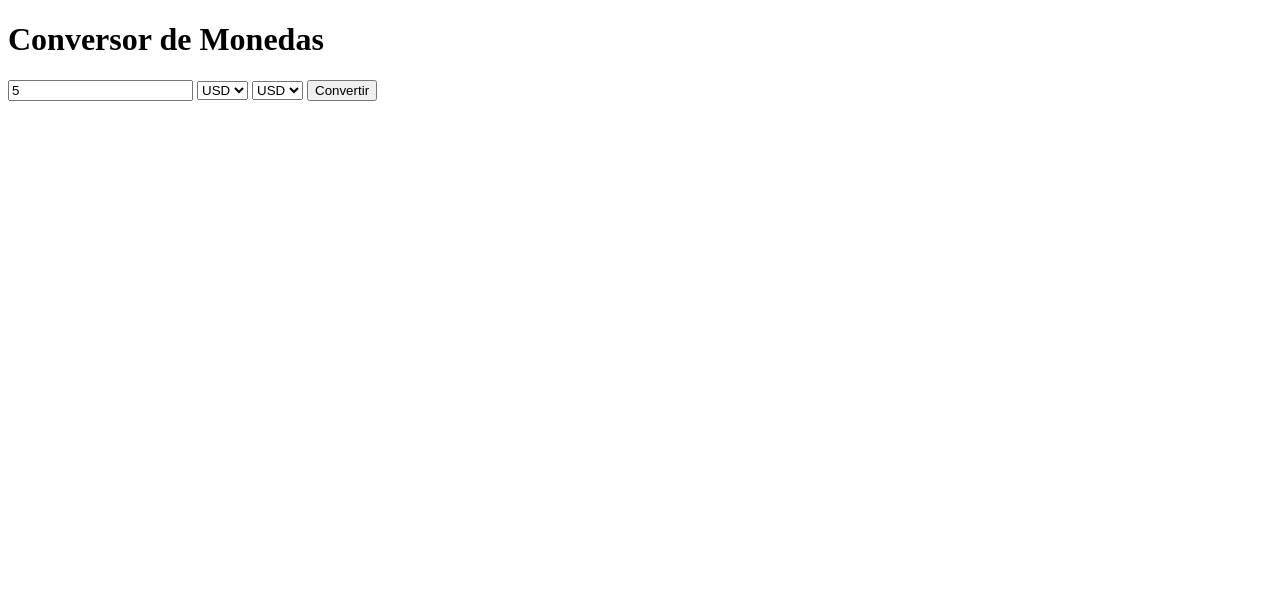
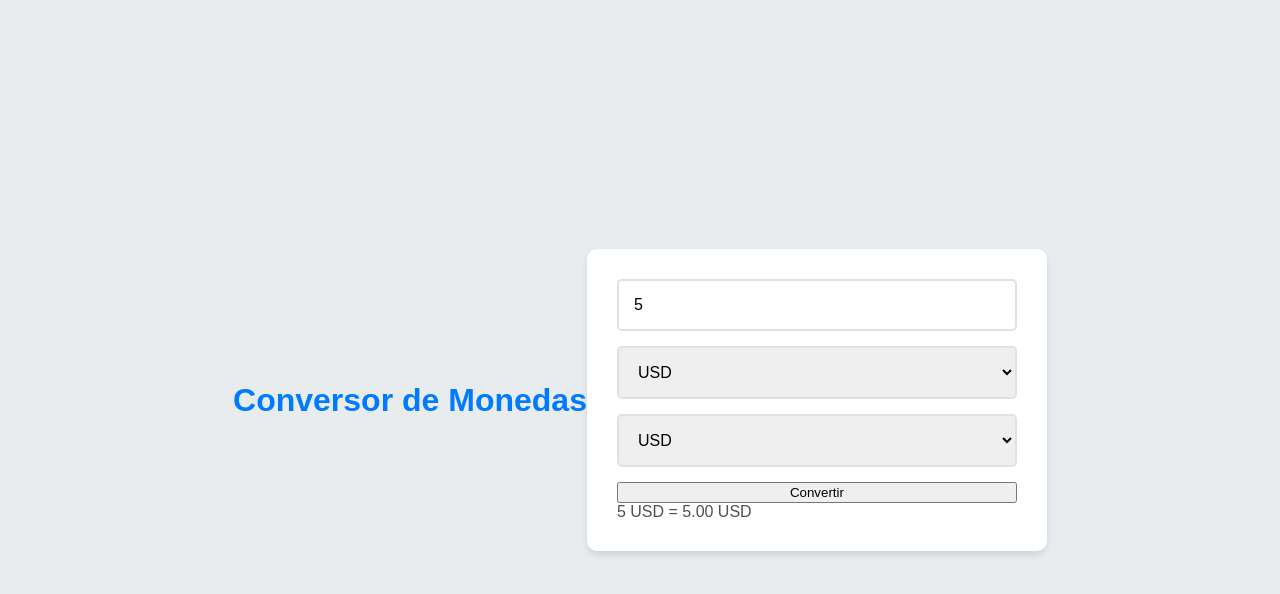
Before and after one commit to Abnermichea/Conversor, a plain HTML site: page index.html in a window 1280 px wide. Both pictures are taken after typing "5" into the empty fields and a click on the button "Convertir". Drawn offline with Linux system fonts and the light colour scheme.

Commit message:
agrege el script para que haga las conversiones

```diff
--- a/index.html
+++ b/index.html
@@ -5,7 +5,7 @@
     <meta name="viewport" content="width=device-width, initial-scale=1.0">
     <title>Conversor de Monedas</title>
     <!-- Incluir estilos CSS si es necesario -->
-    <link rel="stylesheet" href="styles.css">
+    <link rel="stylesheet" href="style.css">
 </head>
 <body>
     <h1>Conversor de Monedas</h1>
--- a/script.js
+++ b/script.js
@@ -1 +1,30 @@
- ""
+document.addEventListener('DOMContentLoaded', function() {
+    const convertButton = document.getElementById('convertButton');
+    const amountInput = document.getElementById('amount');
+    const fromCurrencySelect = document.getElementById('fromCurrency');
+    const toCurrencySelect = document.getElementById('toCurrency');
+    const resultDiv = document.getElementById('result');
+
+    convertButton.addEventListener('click', function() {
+        const amount = parseFloat(amountInput.value);
+        const fromCurrency = fromCurrencySelect.value;
+        const toCurrency = toCurrencySelect.value;
+
+        // Tasa de cambio fija para simplificar, en un caso real se debería obtener de una API
+        const exchangeRates = {
+            'USD': { 'EUR': 0.85, 'GBP': 0.75, 'USD': 1 },
+            'EUR': { 'USD': 1.18, 'GBP': 0.88, 'EUR': 1 },
+            'GBP': { 'USD': 1.33, 'EUR': 1.14, 'GBP': 1 }
+        };
+
+        if (!amount || isNaN(amount)) {
+            resultDiv.innerHTML = 'Por favor, ingrese una cantidad válida.';
+            return;
+        }
+
+        const rate = exchangeRates[fromCurrency][toCurrency];
+        const result = amount * rate;
+
+        resultDiv.innerHTML = `${amount} ${fromCurrency} = ${result.toFixed(2)} ${toCurrency}`;
+    });
+});
--- a/style.css
+++ b/style.css
@@ -1,23 +1,27 @@
 body {
-    font-family: 'Arial', sans-serif;
-    background-color: #f4f4f4;
+    font-family: 'Poppins', sans-serif;
+    background-color: #e9ecef;
     display: flex;
     justify-content: center;
     align-items: center;
     height: 100vh;
     margin: 0;
+    color: #495057;
 }
 
 h1 {
-    color: #333;
+    color: #007bff;
     text-align: center;
+    margin-bottom: 20px;
 }
 
 #converter {
     background-color: #fff;
-    padding: 20px;
-    border-radius: 8px;
-    box-shadow: 0 2px 4px rgba(0, 0, 0, 0.1);
+    padding: 30px;
+    border-radius: 10px;
+    box-shadow: 0 4px 6px rgba(0, 0, 0, 0.1);
+    width: 100%;
+    max-width: 400px;
 }
 
 #converterForm {
@@ -26,26 +30,29 @@ h1 {
 }
 
 input[type="number"], select {
-    padding: 10px;
-    margin-bottom: 20px;
-    border: 1px solid #ccc;
-    border-radius: 4px;
+    padding: 15px;
+    margin-bottom: 15px;
+    border: 2px solid #dee2e6;
+    border-radius: 5px;
     font-size: 16px;
+    transition: border-color 0.15s ease-in-out, box-shadow 0.15s ease-in-out;
 }
 
 input[type="number"]:focus, select:focus {
-    border-color: #007bff;
+    border-color: #80bdff;
     outline: none;
+    box-shadow: 0 0 0 0.2rem rgba(0, 123, 255, 0.25);
 }
 
 input[type="submit"] {
     background-color: #007bff;
     color: white;
-    padding: 10px;
+    padding: 15px;
     border: none;
-    border-radius: 4px;
+    border-radius: 5px;
     cursor: pointer;
-    font-size: 16px;
+    font-size: 18px;
+    transition: background-color 0.15s ease-in-out;
 }
 
 input[type="submit"]:hover {
```
